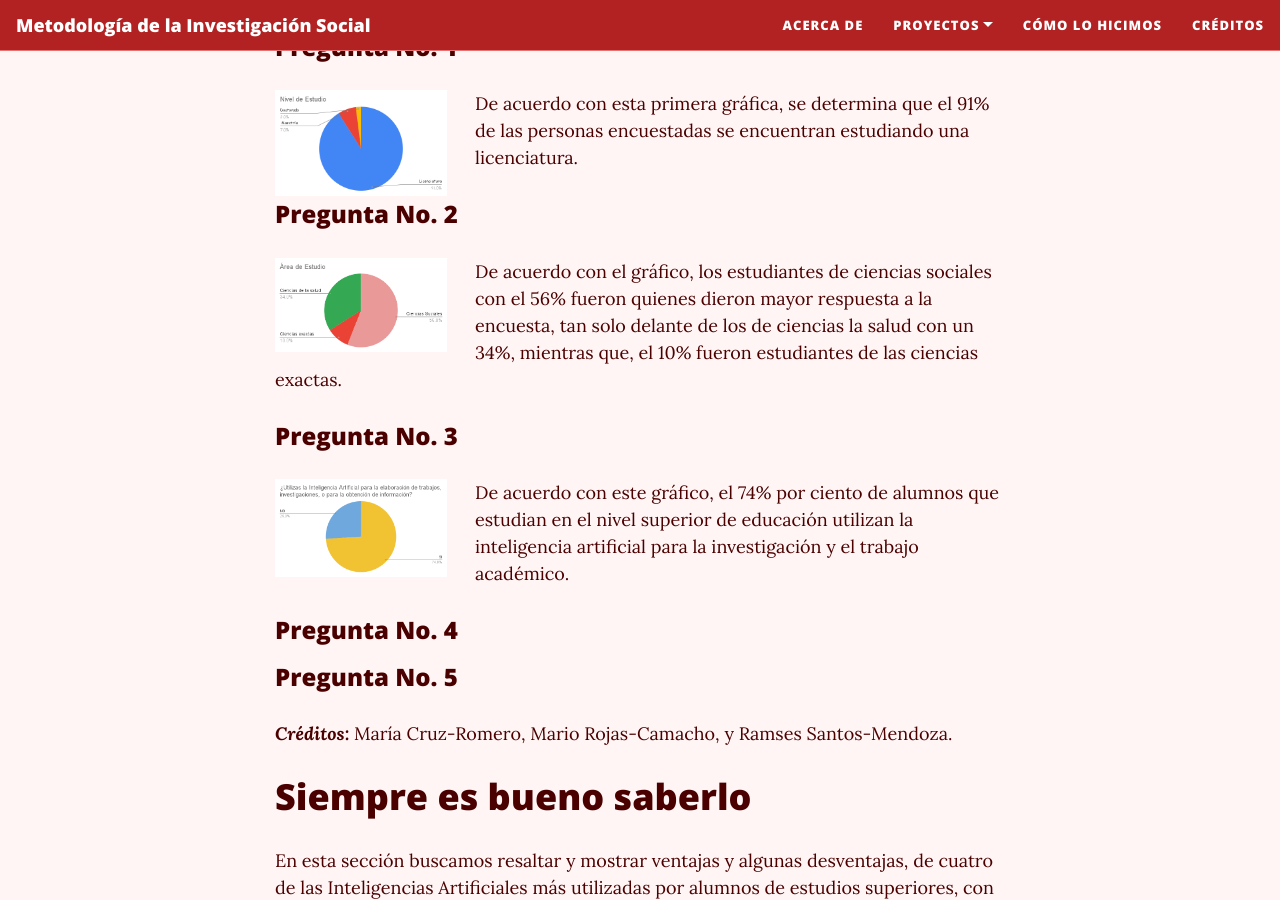
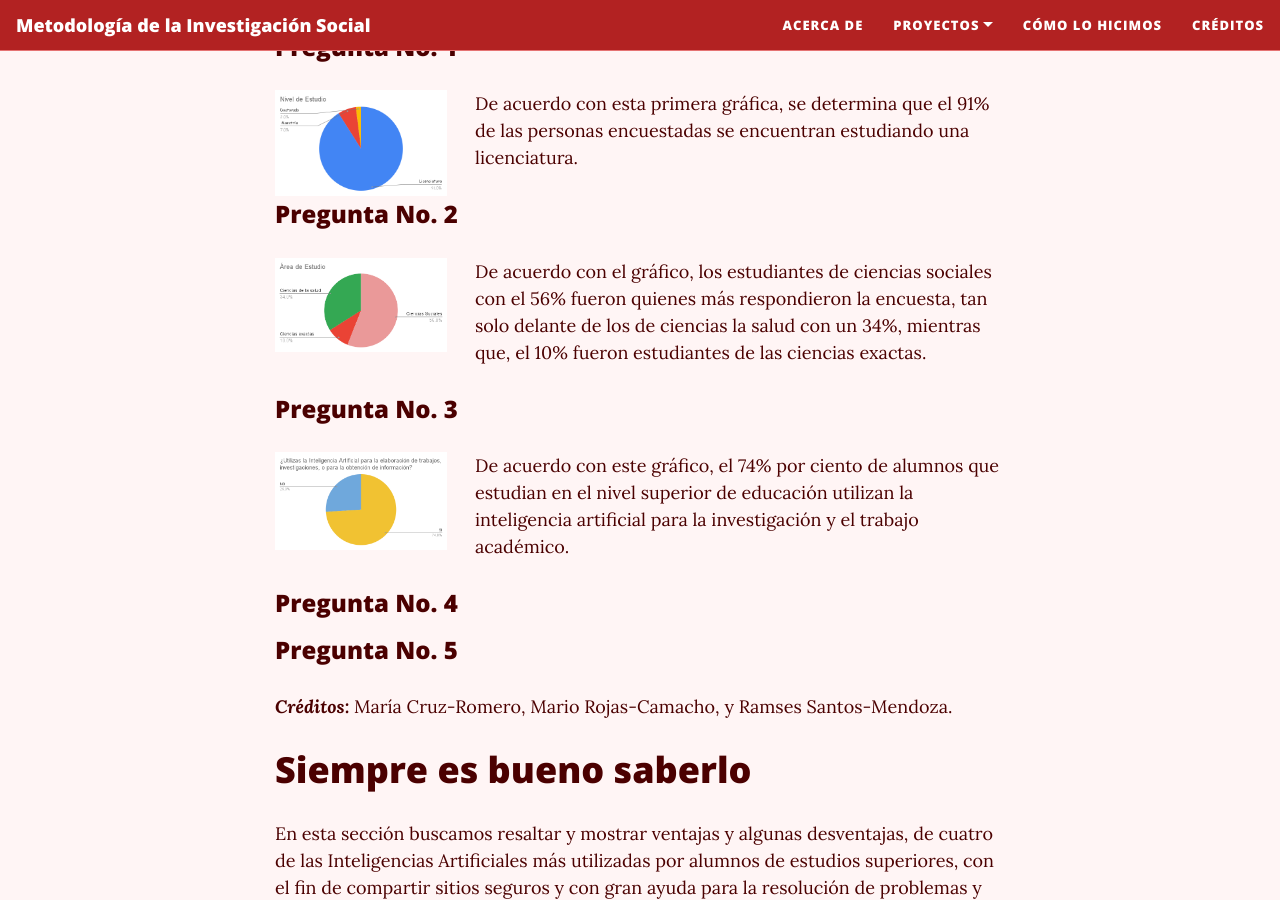
Before and after one commit to rosariorogel/metodologia, a Jekyll site: the page built from _pages/inteligencia-artificial.md, in a window 1280 px wide and 900 px high, scrolled down 2466 px. Built offline with Jekyll 4.4.1, drawn with Linux system fonts in a browser that asks for light colours; nearby versions of some CDN libraries.

Commit message:
Update texto graficas inteligencia-artificial.md

```diff
--- a/_pages/inteligencia-artificial.md
+++ b/_pages/inteligencia-artificial.md
@@ -45,7 +45,7 @@
 
 
 <img src="{{site.baseurl }}/assets/img/Gráfica2ÁreadeEstudioIA.png" style="float:left;width:200px;padding-right:28px;">
-De acuerdo con el gráfico, los estudiantes de ciencias sociales con el 56% fueron quienes dieron mayor respuesta a la encuesta, tan solo delante de los de ciencias la salud con un 34%, mientras que, el 10% fueron estudiantes de las ciencias exactas.
+De acuerdo con el gráfico, los estudiantes de ciencias sociales con el 56% fueron quienes más respondieron la encuesta, tan solo delante de los de ciencias la salud con un 34%, mientras que, el 10% fueron estudiantes de las ciencias exactas.
 
 
 
```
